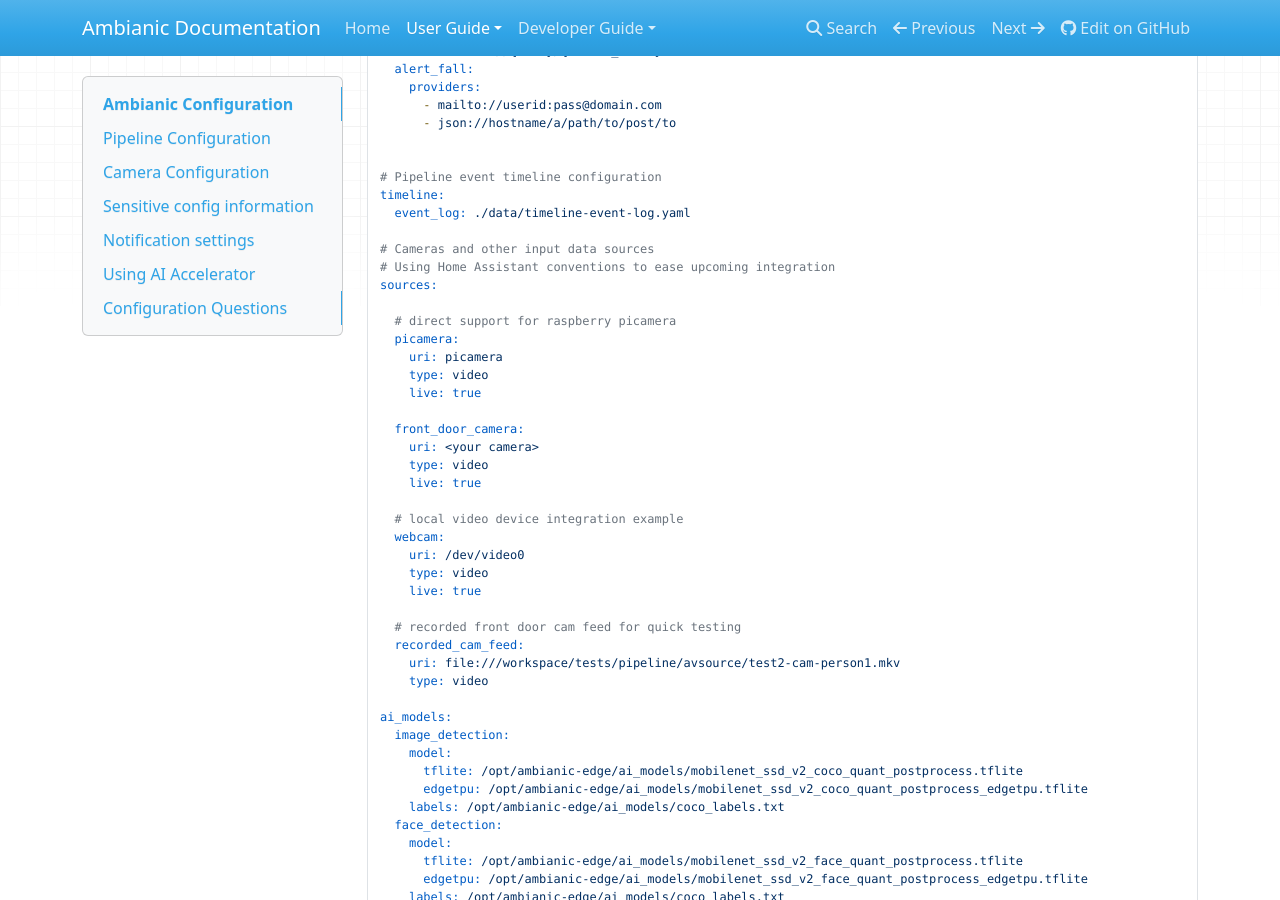
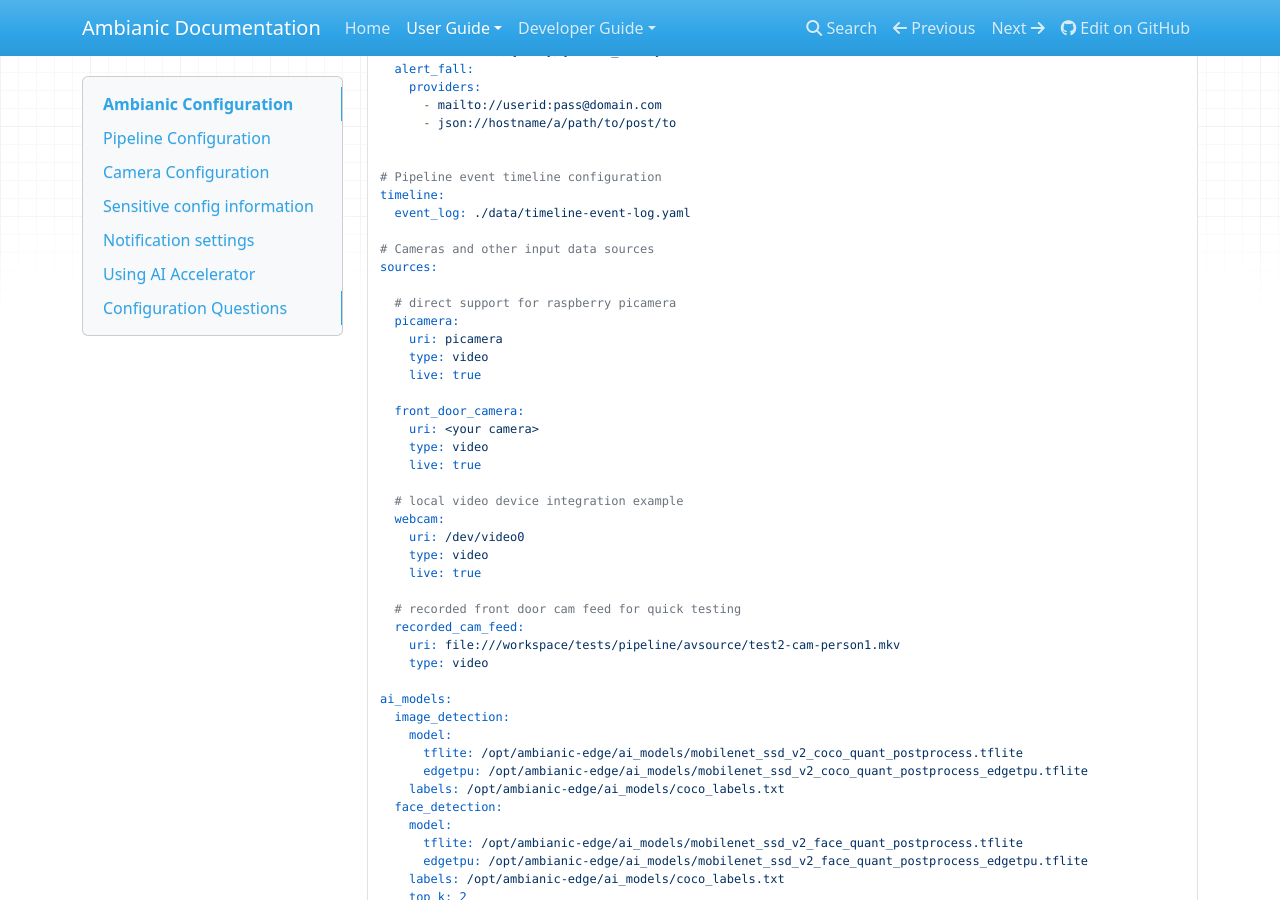
Before and after one commit to ambianic/ambianic-docs, an MkDocs documentation site: the page built from docs-md/users/configure.md, in a window 1280 px wide and 900 px high, scrolled down 1050 px. Built offline with MkDocs 1.6.1, drawn with Linux system fonts in a browser that asks for light colours; nearby versions of some CDN libraries; some of the changed lines change nothing that is shown; some of the changed text lies outside the part shown.

Commit message:
docs: update home assistant info

```diff
--- a/docs-md/users/configure.md
+++ b/docs-md/users/configure.md
@@ -81,7 +81,6 @@
   event_log: ./data/timeline-event-log.yaml
 
 # Cameras and other input data sources
-# Using Home Assistant conventions to ease upcoming integration
 sources:
 
   # direct support for raspberry picamera
@@ -295,7 +294,7 @@
 
 Ambianic edge can be configured to instantly alerts users when a detection occurs. Notifications are a feature of the `save_detections` element.
 Every time a timeline event is saved along with its contextual data, a notification can be fired to a number of supported channels such as email, sms, or a local
-smart home hub such as [Home Assistant](https://github.com/caronc/apprise/wiki/Notify_homeassistant).
+smart home hub such as [Home Assistant](https://github.com/caronc/apprise/wiki/Notify_homeassistant) (`hassios://{host}/{access_token}`).
 
 Notification providers are first configured at a system level using the following syntax:
 
```
